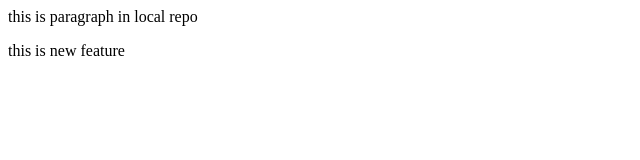
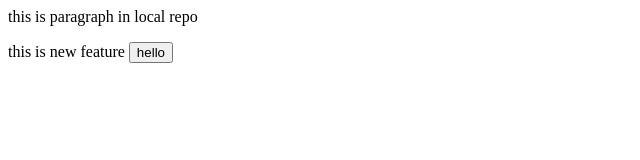
Before and after one commit to hhaider776/localrepo, a plain HTML site: page index.html in a window 1280 px wide. Shown: the whole page, without its empty margins (0-640 px from the left). Drawn offline with Linux system fonts and the light colour scheme.

Commit message:
add button

```diff
--- a/index.html
+++ b/index.html
@@ -1,2 +1,2 @@
 <p>this is paragraph in local repo </p>
-<p>this is new feature </p>
+<p>this is new feature  <button>hello</button></p>
```
